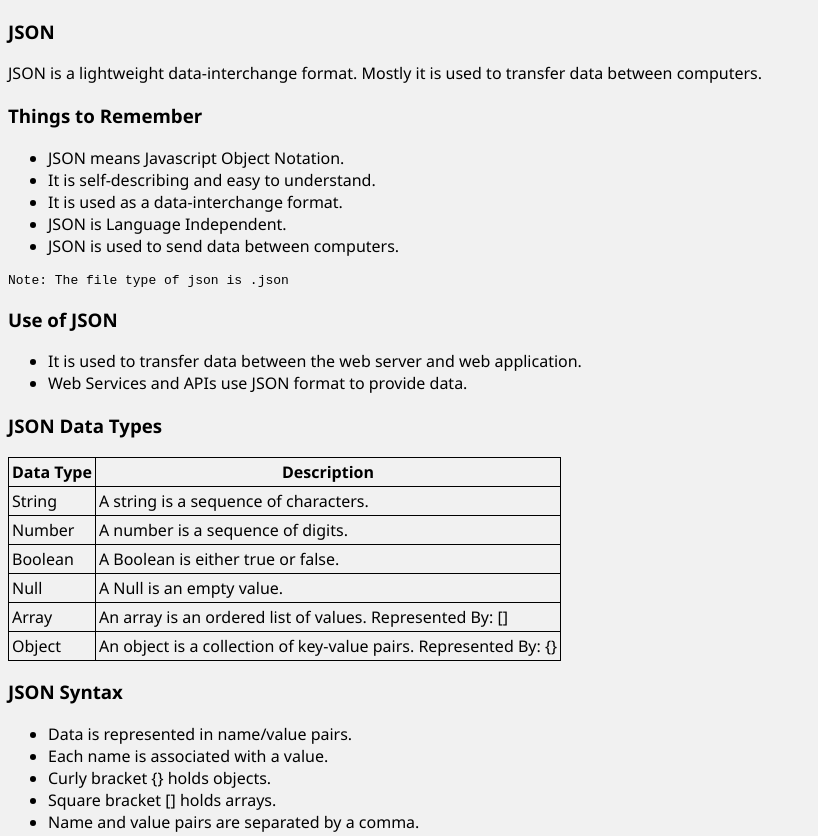
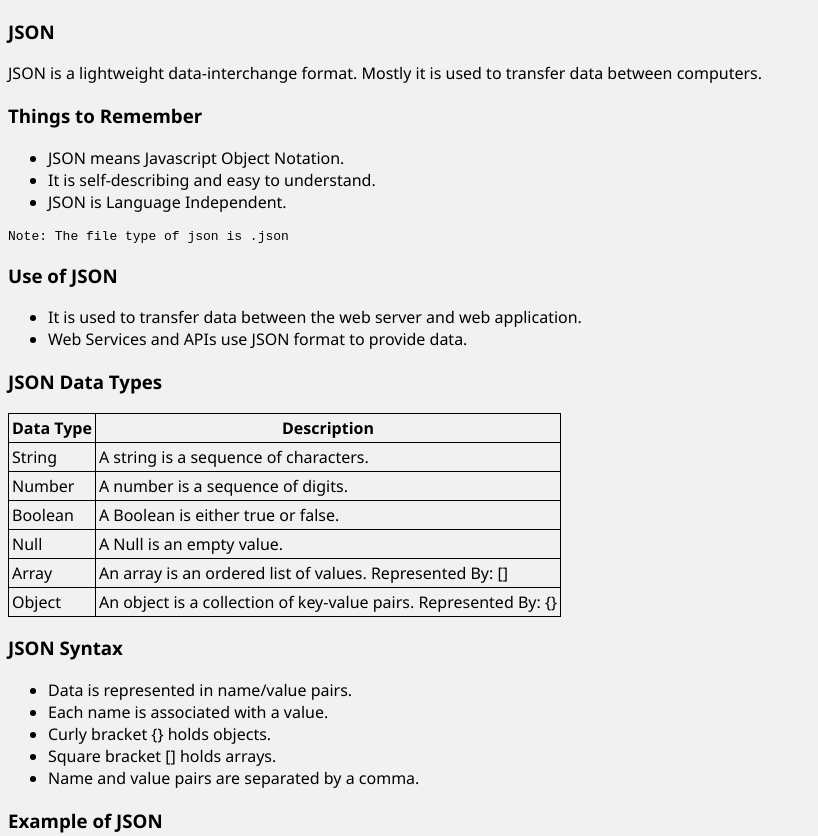
Before and after one commit to technologychannel/JSONGuide, a plain HTML site: page index.html in a window 1280 px wide. Shown: the top 836 px of the page, without its empty margins (0-818 px from the left). Drawn offline with Linux system fonts and the light colour scheme.

Commit message:
Update index.html

```diff
--- a/index.html
+++ b/index.html
@@ -43,9 +43,7 @@
     <ul>
         <li> JSON means Javascript Object Notation.</li>
         <li> It is self-describing and easy to understand.</li>
-        <li>It is used as a data-interchange format.</li>
         <li>JSON is Language Independent.</li>
-        <li>JSON is used to send data between computers.</li>
     </ul>
     <pre>Note: The file type of json is .json</pre>
     <h3>Use of JSON</h3>
```
